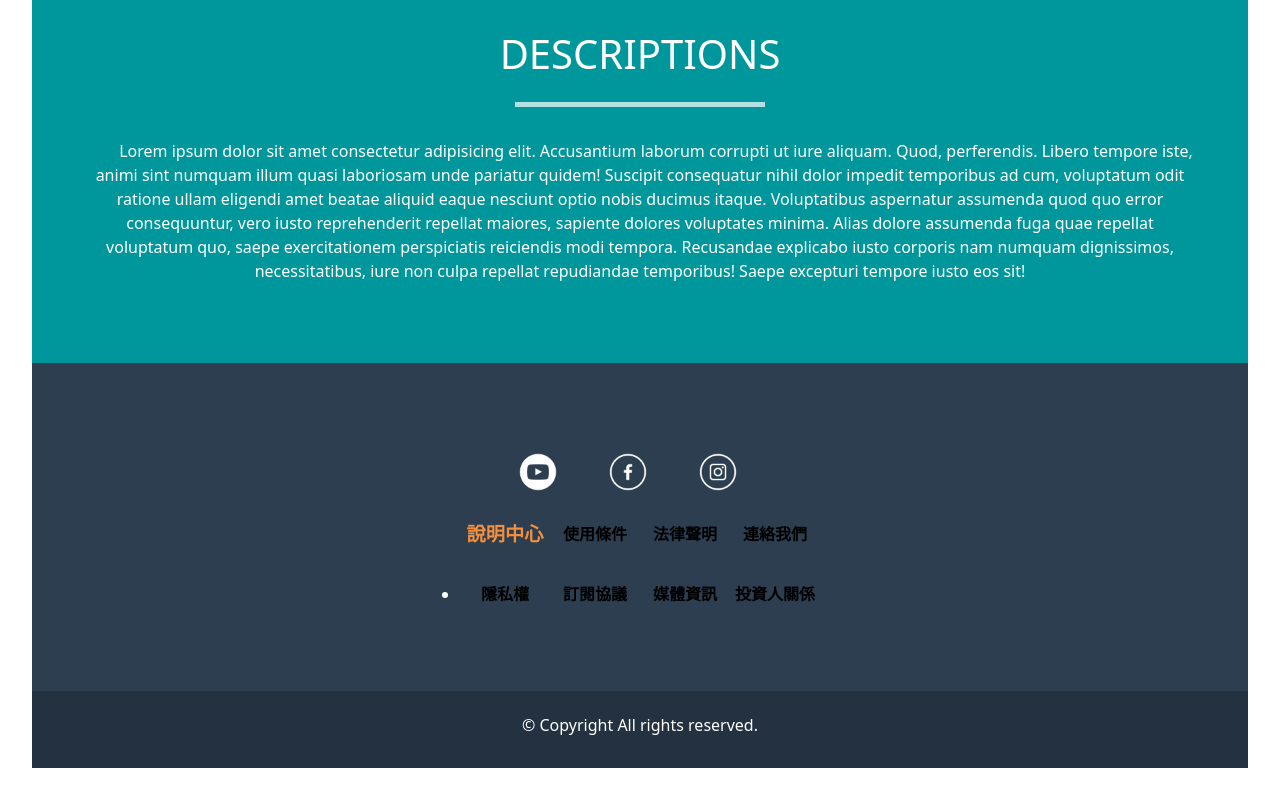
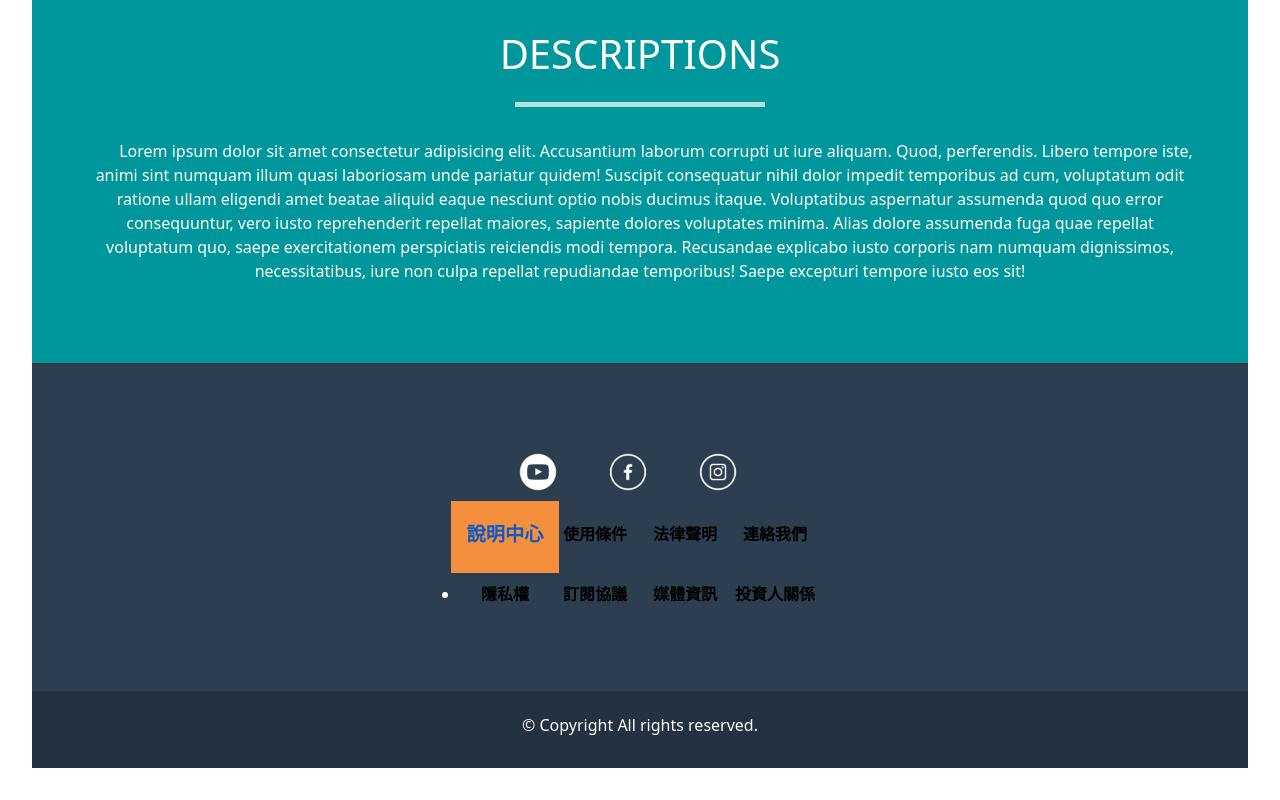
Before and after one commit to jaina0831/react-wk4try, a React (Vite) app: page / in a window 1280 px wide. In both pictures the pointer is over the link "說明中心". Shown: the part 920-1720 px from the top of the page. Built offline with nearby package versions, Linux system fonts and the light colour scheme.

Commit message:
Update index.css

```diff
--- a/src/index.css
+++ b/src/index.css
@@ -205,7 +205,7 @@
 }
 .footer-list-items-link:hover{
   transform: scale(1.2);
-  color: rgb(244, 144, 61);
+  background-color:  rgb(244, 144, 61);
 }
 /*
 .footer__description {
```
